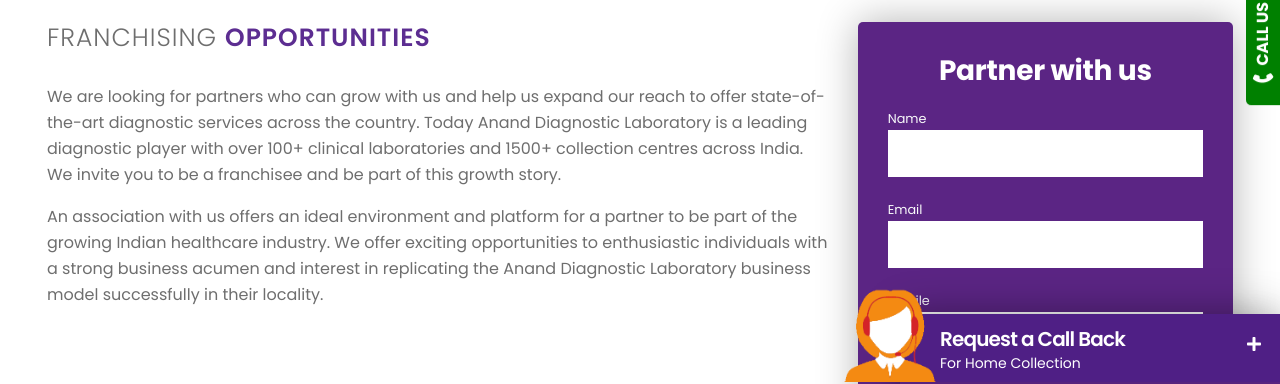
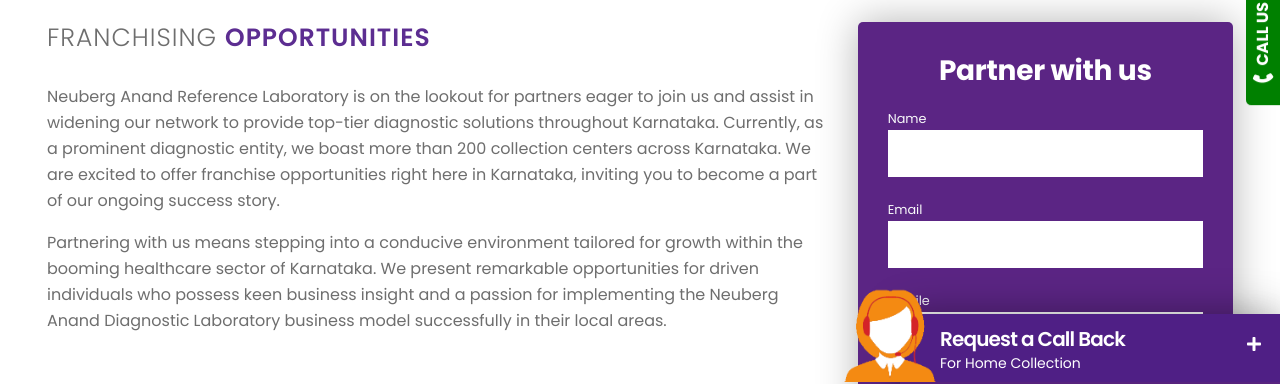
Before and after one commit to sayalissalunkhe/anand-frontend, a React (Create React App) app: page /franchising-opportunities in a window 1280 px wide. Shown: the part 418-802 px from the top of the page. Built offline with nearby package versions, Linux system fonts and the light colour scheme; no server answers; what photoswipe would draw is missing.

Commit message:
Update FranchisingOpportunities.jsx
Update content

```diff
--- a/src/Components/FranchisingOpportunities/FranchisingOpportunities.jsx
+++ b/src/Components/FranchisingOpportunities/FranchisingOpportunities.jsx
@@ -23,7 +23,7 @@
 
     var formdata = new FormData();
     formdata.append("name", data.name);
-    formdata.append("page_url",window.location.href);
+    formdata.append("page_url", window.location.href);
     formdata.append("city", data.city);
     formdata.append("email", data.email);
     formdata.append("mobile", data.mobile);
@@ -38,7 +38,7 @@
     fetch(API_URL.FRANCHISING_OPPORTUNITIES, requestOptions)
       .then(response => response.json())
       .then(result => {
-        if(result.Errors === false) {
+        if (result.Errors === false) {
           dispatch(setLoading(false))
           reset()
           FormResponse()
@@ -88,15 +88,11 @@
                   <span className="inlne">Franchising </span> Opportunities
                 </h2>
                 <p>
-                We are looking for partners who can grow with us and help us expand our reach to offer state-of-the-art diagnostic services across the country. Today Anand Diagnostic Laboratory is a leading diagnostic player with over 100+ clinical laboratories and 1500+ collection centres across India. We invite you to be a franchisee and be part of this growth story.
+                  Neuberg Anand Reference Laboratory is on the lookout for partners eager to join us and assist in widening our network to provide top-tier diagnostic solutions throughout Karnataka. Currently, as a prominent diagnostic entity, we boast more than 200 collection centers across Karnataka. We are excited to offer franchise opportunities right here in Karnataka, inviting you to become a part of our ongoing success story.
+
                 </p>
                 <p>
-                  An association with us offers an ideal environment and
-                  platform for a partner to be part of the growing Indian
-                  healthcare industry. We offer exciting opportunities to
-                  enthusiastic individuals with a strong business acumen and
-                  interest in replicating the Anand Diagnostic Laboratory
-                  business model successfully in their locality.
+                  Partnering with us means stepping into a conducive environment tailored for growth within the booming healthcare sector of Karnataka. We present remarkable opportunities for driven individuals who possess keen business insight and a passion for implementing the Neuberg Anand Diagnostic Laboratory business model successfully in their local areas.
                 </p>
               </div>
             </div>
@@ -142,9 +138,9 @@
                       name="email"
                       {...register("email", {
                         required: "This is required.",
-                          pattern:{
-                            value:/^[a-zA-Z0-9.!#$%&'*+/=?^_`{|}~-]+@[a-zA-Z0-9-]+(?:\.[a-zA-Z0-9-]+)*$/,
-                            message:'Invalid email address!'
+                        pattern: {
+                          value: /^[a-zA-Z0-9.!#$%&'*+/=?^_`{|}~-]+@[a-zA-Z0-9-]+(?:\.[a-zA-Z0-9-]+)*$/,
+                          message: 'Invalid email address!'
                         }
                       })}
                     />
@@ -166,9 +162,9 @@
                       name="mobile"
                       {...register("mobile", {
                         required: "This is required.",
-                          pattern:{
-                            value:/^\(?([0-9]{3})\)?[-. ]?([0-9]{3})[-. ]?([0-9]{4})$/,
-                            message:'Not a valid Phone Number'
+                        pattern: {
+                          value: /^\(?([0-9]{3})\)?[-. ]?([0-9]{3})[-. ]?([0-9]{4})$/,
+                          message: 'Not a valid Phone Number'
                         }
                       })}
                     />
```
Lines whose indentation alone changed are shown as unchanged.
